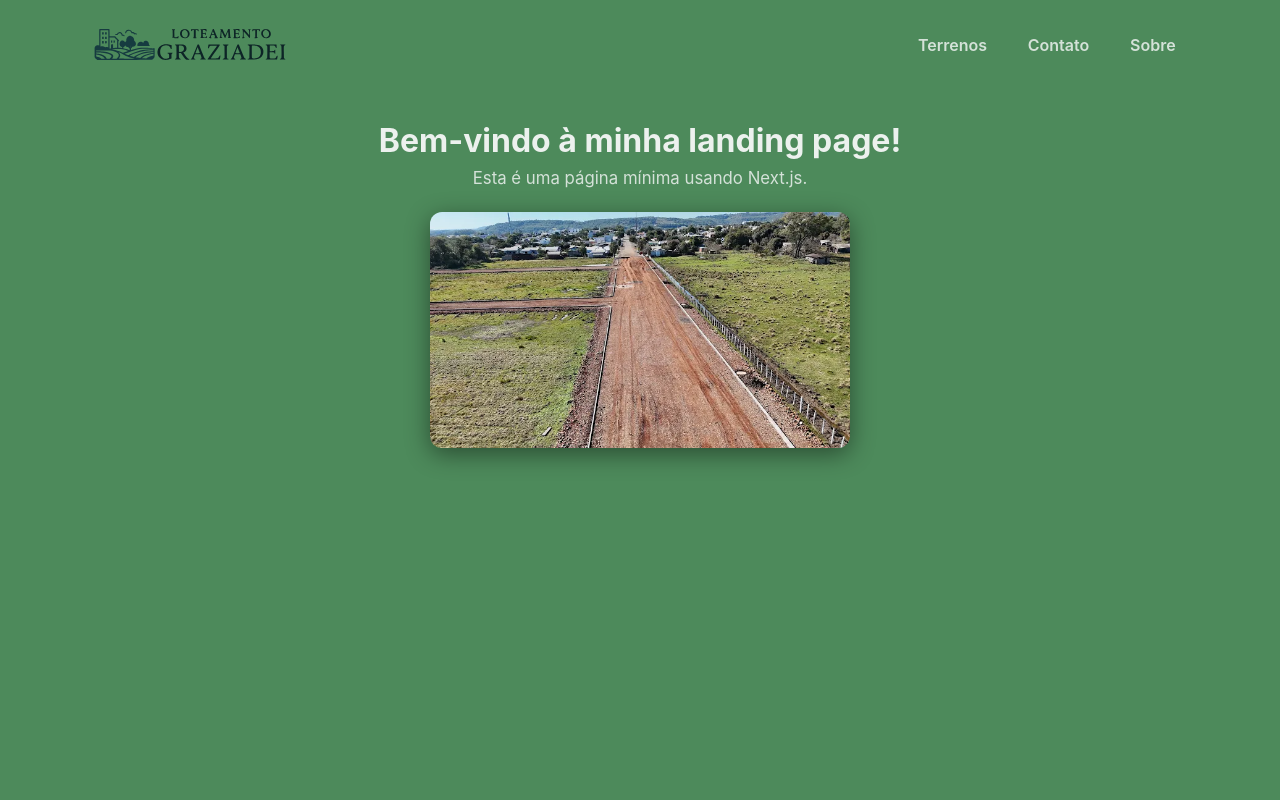
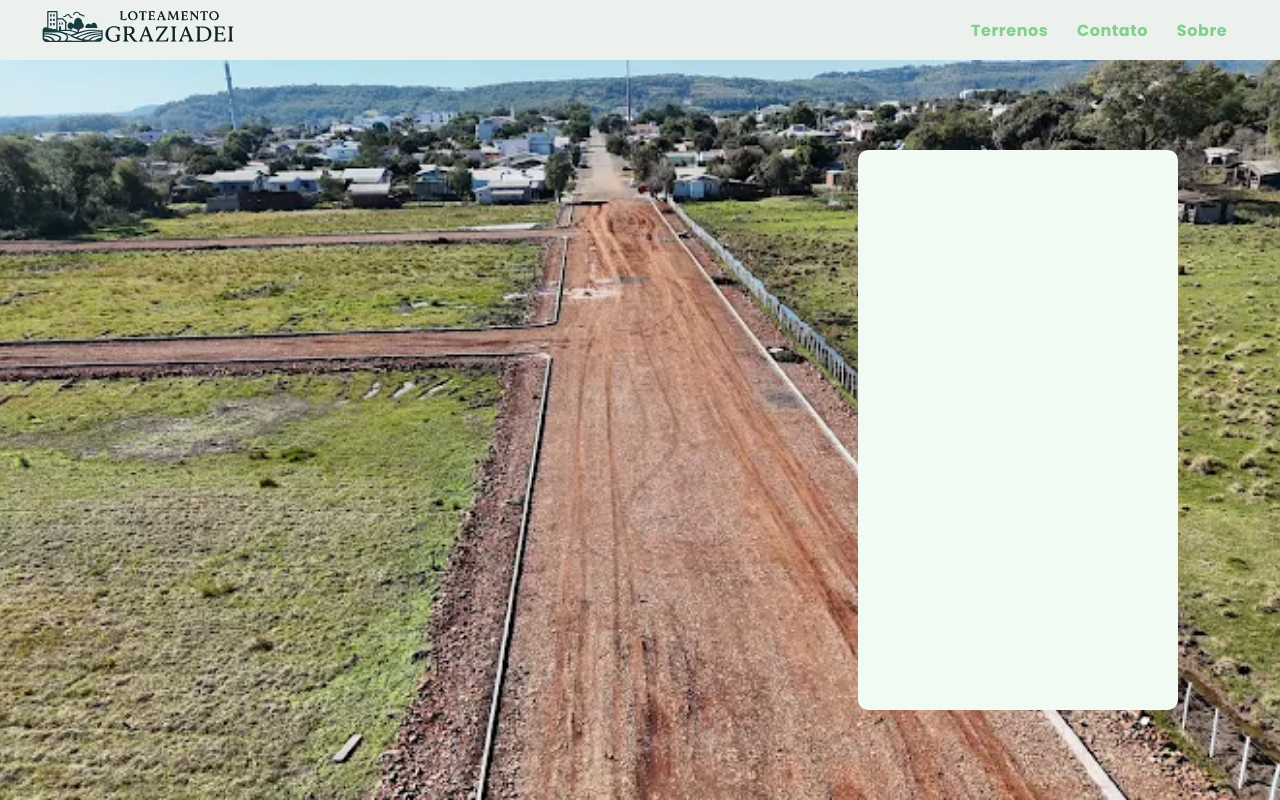
Before and after one commit to MaiconRG/Loteamento_Graziadei, a Next.js app: page / in a window 1280 px wide. Built offline with nearby package versions, Linux system fonts and the light colour scheme.

Commit message:
Reformulacao da web page

```diff
--- a/app/globals.css
+++ b/app/globals.css
@@ -1,17 +1,20 @@
+@import url("https://fonts.googleapis.com/css2?family=Poppins:wght@300;400;600;700&display=swap");
+
 :root {
   --background: #4d8a5b;
-  --foreground: #ecf1ee;
+  --foreground: #0e361e;
   --accent: #7fd08a;
-  --muted: rgba(236, 241, 238, 0.85);
-  --max-width: 1100px;
-  --gap: 1rem;
+  --back-ffff: #f1faf3;
+  --header-height: 60px; /* altura do header usada para calcular a área do fundo */
 }
 
 body {
   background: var(--background);
   color: var(--foreground);
-  font-family: Inter, system-ui, -apple-system, "Segoe UI", Roboto,
+
+  font-family: "Poppins", Inter, system-ui, -apple-system, "Segoe UI", Roboto,
     "Helvetica Neue", Arial, sans-serif;
+
   margin: 0;
   padding: 0;
   -webkit-font-smoothing: antialiased;
@@ -20,25 +23,42 @@ body {
   display: flex;
   flex-direction: column;
 }
-
+.body_chat {
+  /* Fundo usando a imagem na pasta public */
+  background-image: url("/loteamento.webp");
+  background-size: cover;
+  background-position: center;
+  background-repeat: no-repeat;
+  /* pequeno overlay para legibilidade do conteúdo em cima do fundo */
+  background-color: rgba(0, 0, 0, 0.06);
+  min-height: calc(100vh - var(--header-height));
+  display: flex;
+  flex-direction: column;
+  justify-content: center;
+  align-items: flex-end;
+}
+.home_form {
+  background-color: var(--back-ffff);
+  width: 25vw;
+  height: 70vh;
+  border-radius: 10px;
+  margin-right: 8vw;
+}
 /* Header */
 .site-header {
-  width: 100%;
-  max-width: var(--max-width);
-  margin: 0 auto;
-  padding: 0.75rem 1rem;
+  background-color: #ecf1ee;
+  max-width: 100vw;
   display: flex;
   align-items: center;
-  justify-content: space-between; /* left and right with center free */
-  gap: var(--gap);
+  justify-content: space-between;
+  padding-right: 3vw;
+  height: var(--header-height);
+  box-sizing: border-box;
 }
 
-.header-left {
-  display: flex;
-  align-items: center;
-  gap: 0.75rem;
+.logo {
+  padding-left: 3vw;
 }
-
 .site-logo {
   width: 200px;
   height: auto;
@@ -57,86 +77,20 @@ body {
 .header-right {
   display: flex;
   align-items: center;
-  gap: 0.75rem; /* spacing between buttons */
 }
 
 .nav-link {
   display: inline-block;
   padding: 0.45rem 0.9rem;
   background: transparent;
-  color: var(--muted);
-  border-radius: 999px;
+  color: var(--accent);
   text-decoration: none;
-  font-weight: 600;
-  transition: background 160ms ease, color 160ms ease;
+  font-weight: 700; /* deixar a fonte grossa na navegação */
+  letter-spacing: 0.55px;
+  border-radius: 9999px;
 }
 
 .nav-link:hover,
 .nav-link:focus {
-  background: rgba(255, 255, 255, 0.06);
   color: var(--foreground);
-  outline: none;
 }
-
-/* Main hero centered vertically */
-.hero {
-  display: flex;
-  flex: 1 1 auto; /* allow to grow to fill remaining height */
-  align-items: center;
-  width: 100%;
-}
-
-.hero-content {
-  text-align: center;
-  max-width: var(--max-width);
-  padding: 2rem 1rem;
-}
-
-.hero-content h2 {
-  font-size: 2rem;
-  margin: 0 0 0.5rem 0;
-}
-
-.hero-content p {
-  margin: 0 0 1.5rem 0;
-  color: var(--muted);
-  font-size: 1.05rem;
-}
-
-.hero-image {
-  max-width: 100%;
-  height: auto;
-  border-radius: 12px;
-  box-shadow: 0 6px 24px rgba(0, 0, 0, 0.45);
-}
-
-/* Responsive tweaks */
-@media (max-width: 700px) {
-  .site-header {
-    padding: 0.5rem 0.75rem;
-  }
-  .site-logo {
-    width: 48px;
-    height: 48px;
-  }
-  .site-title {
-    font-size: 1rem;
-  }
-  .nav-link {
-    padding: 0.35rem 0.6rem;
-    font-size: 0.95rem;
-  }
-  .hero-content h2 {
-    font-size: 1.5rem;
-  }
-}
-
-@media (max-width: 420px) {
-  .header-right {
-    gap: 0.5rem;
-  }
-  .nav-link {
-    padding: 0.3rem 0.5rem;
-    font-size: 0.9rem;
-  }
-}
--- a/app/page.tsx
+++ b/app/page.tsx
@@ -3,8 +3,11 @@ import "../app/globals.css";
 export default function Home() {
   return (
     <html>
+      <body className="hero" role="main">
         <header className="site-header">
+          <div className="logo">
             <img src="/logo.svg" alt="Logo LGraziadei" className="site-logo" />
+          </div>
 
           <nav className="header-right" aria-label="Menu principal">
             <a
@@ -33,19 +36,11 @@ export default function Home() {
             </a>
           </nav>
         </header>
-
-      <body className="hero" role="main">
-        <div className="hero-content">
-          <h2>Bem-vindo à minha landing page!</h2>
-          <p>Esta é uma página mínima usando Next.js.</p>
-          <img
-            src="/loteamento.webp"
-            alt="Vista do loteamento"
-            width={420}
-            height={320}
-            className="hero-image"
-          />
+        <div className="body_lote"></div>
+        <div className="body_chat">
+          <div className="home_form"></div>
         </div>
+        <div className="body_description"></div>
       </body>
     </html>
   );
```
Also changed, not shown: public/logo.png (deleted). Lines whose indentation alone changed are shown as unchanged.
